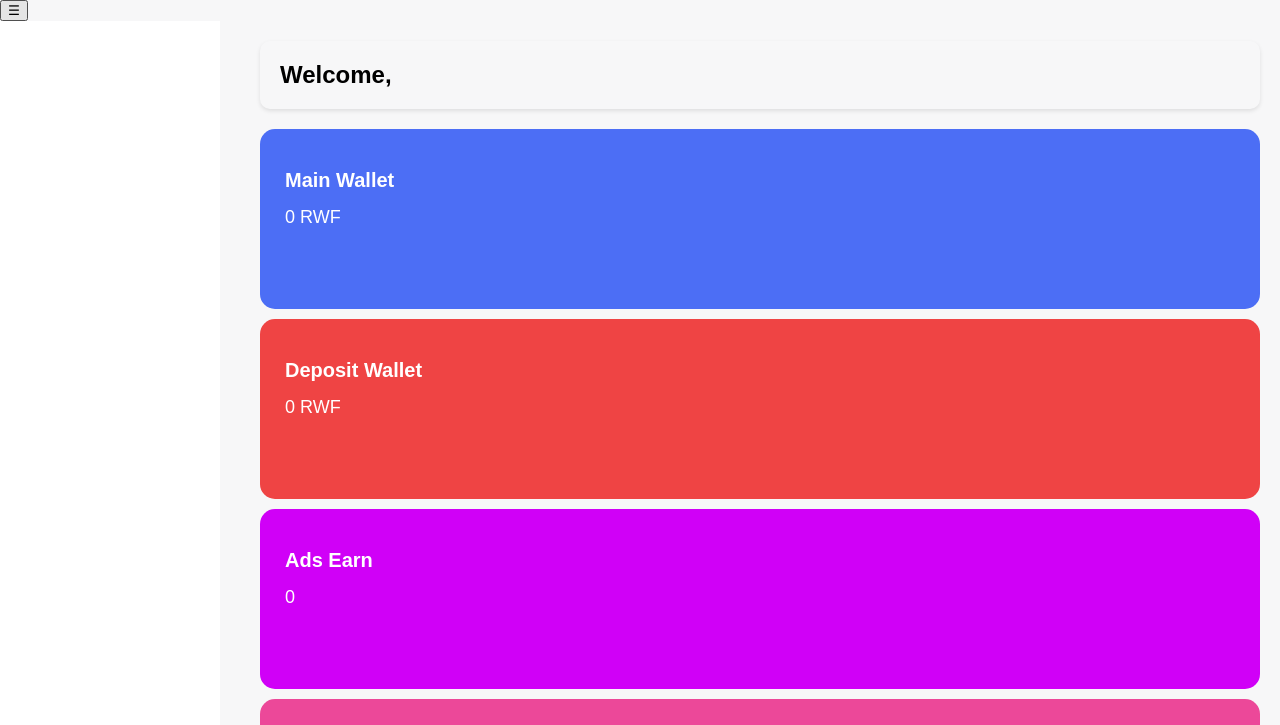
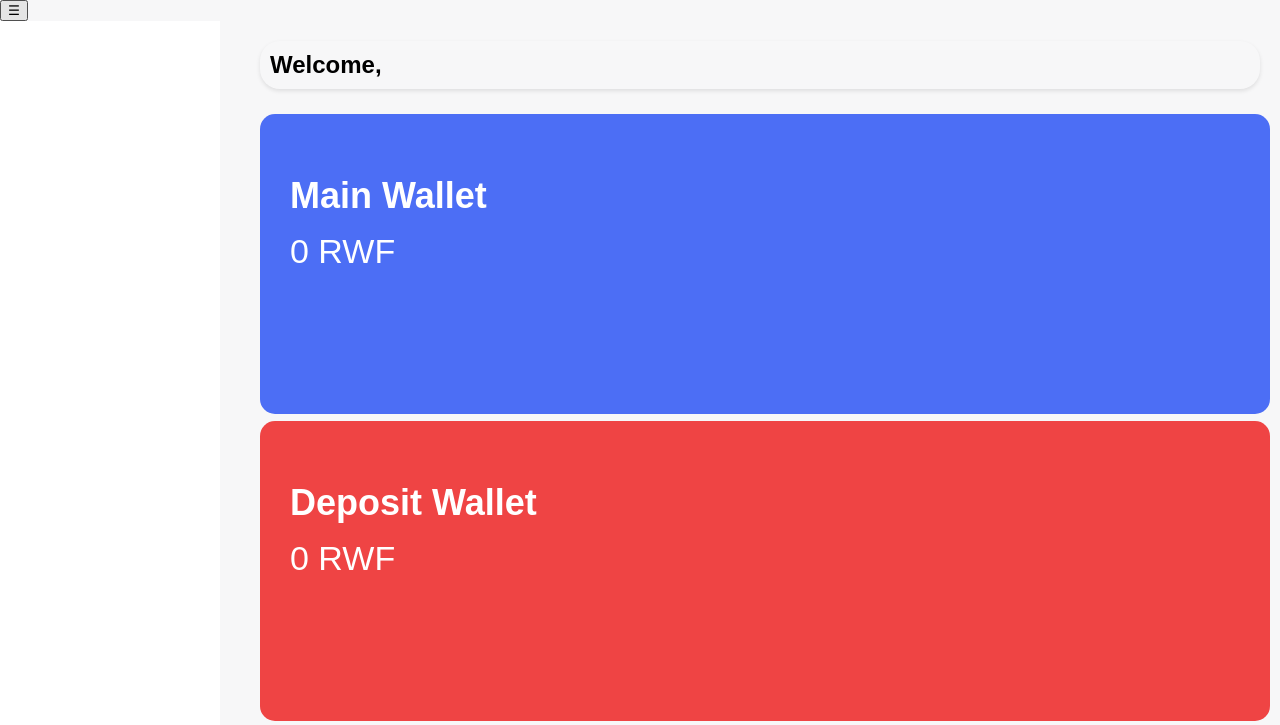
Before and after one commit to bluesticelectronic/dashboard, a plain HTML site: page index.html in a window 1280 px wide. Both pictures are taken after a click on the button "Dashboard". Shown: the top 725 px of the page. Drawn offline with Linux system fonts and the light colour scheme.

Commit message:
Update index.html

```diff
--- a/index.html
+++ b/index.html
@@ -1,3 +1,4 @@
+
 <!DOCTYPE html>
 <html lang="en">
 <head>
@@ -281,26 +282,29 @@
 
 .card {
   display: block;
-  width: 100%;
-  margin: 10px 0;
-  padding: 20px 25px;
+  width: 101%;
+  margin: 7px 0;
+  padding: 25px 30px;
   border-radius: 15px;
   background: #4b3bb3;
   color: white;
   text-align: left;
   box-sizing: border-box;
+  height: 300px;
 }
 
+
 .card h3 {
-  font-size: 20px;
+  font-size: 36px;
   font-weight: bold;
   margin-bottom: 15px;
 }
 
 .card p {
-  font-size: 18px;
+  font-size: 34px;
   margin: 0;
 }
+
 </style>
 
 <!-- Firebase SDKs -->
@@ -332,7 +336,7 @@
       background: none;
       border: none;
       color: white;
-      font-size: 16px;
+      font-size: 20px;
       text-align: left;
       cursor: pointer;
       width: 100%;
@@ -401,7 +405,7 @@
 </div>
 <div class="content">
 
-<div class="topbar" style="display: flex; align-items: center; justify-content: space-between; background: rgba(255, 255, 255, 0); padding: 20px; border-radius: 10px; margin-bottom: 20px;">
+<div class="topbar" style="display: flex; align-items: center; justify-content: space-between; background: rgba(255, 255, 255, 0); padding: 10px; border-radius: 20px; margin-bottom: 25px;">
   <h2 style="margin: 0;">Welcome, </h2>
 
 </div>
@@ -482,15 +486,38 @@
 </script>
 <script>
   function showDashboard() {
+    // Optional: collapse all submenus
     collapseAllSubmenus();
-    document.getElementById('investmentPlansSection').style.display = 'none';
-    document.getElementById('interestLogSection').style.display = 'none';
-    document.getElementById('investmentsSubmenu').style.display = 'none';
-    document.getElementById('interestLogSection').style.display = 'none';document.getElementById('withdrawNowSection').style.display = 'none';
 
-    document.querySelector('.content').style.display = 'block';
-    document.getElementById('investmentPlansSection').style.display = 'none';
+    // Hide all main sections
+    const sectionsToHide = [
+      'investmentPlansSection',
+      'interestLogSection',
+      'investmentsSubmenu',
+      'withdrawNowSection',
+      'withdrawHistorySection',
+      'depositNowSection',
+      'allptcAdsSection',
+      'ptcAdsSection',
+      'ptcClicksSection',
+      'ptcAdsHistorySection',
+      'ptcHistorySection',
+      'referralStatisticSection',
+
+    ];
+
+    sectionsToHide.forEach(id => {
+      const section = document.getElementById(id);
+      if (section) section.style.display = 'none';
+    });
+
+    // Show only the dashboard (main content)
+    const content = document.querySelector('.content');
+    if (content) content.style.display = 'block';
   }
+</script>
+
+}
 </script>
 <div id="interestLogSection" style="display:none; margin: left 10px;px; padding: 20px;">
 <div style="background-color:#4c36d2;color:white;padding:20px;font-size:24px;font-weight:bold;">Interest Log</div>
@@ -802,7 +829,7 @@
     document.getElementById('ptcClicksSection').style.display = 'none';
     document.getElementById('ptcHistorySection').style.display = 'none';
     document.getElementById('withdrawNowSection').style.display = 'none';
-    document.getElementById('withdrawHistorySection').style.display = 'block';
+    document.getElementById('withdrawHistorySection').style.display = 'none';
   }
 </script>
 <div id="withdrawHistorySection" style="display:none; margin-left:2px; padding: 25px;">
@@ -1033,28 +1060,6 @@
     document.getElementById('transactionHistorySection').style.display = 'none';
     document.getElementById('referralStatisticSection').style.display = 'none';
     document.getElementById('profileSection').style.display = 'block';
-  }
-</script>
-<div id="changePasswordSection" style="display:none; margin-left:5px; padding: 20px;">
-<div style="background: white; padding: 30px; border-radius: 15px; width: 380px; box-shadow: 0 2px 8px rgba(0,0,0,0.05); margin: auto;">
-<h2 style="margin-bottom: 20px;">Change Password</h2>
-<label>Current Password:</label>
-<input placeholder="Current Password" style="width:100%; padding:12px; margin-bottom: 5px;" type="password"/>
-<label>New Password:</label>
-<input placeholder="New Password" style="width:100%; padding:12px; margin-bottom: 10px;" type="password"/>
-<label>Confirm Password:</label>
-<input placeholder="Confirm Password" style="width:100%; padding:12px; margin-bottom: 20px;" type="password"/>
-<button style="background: #4c36d2; color: white; padding: 15px 30px; border: none; border-radius: 12px; font-size: 16px; cursor: pointer;">Change Password</button>
-</div>
-</div>
-<script>
-function showChangePassword() {
-    if (window.innerWidth <= 768) {
-  document.querySelector('.sidebar').classList.remove('active');
-} else {
-  document.querySelector('.sidebar').style.display = 'none';
-}
-    collapseAllSubmenus();
     document.getElementById('investmentPlansSection').style.display = 'none';
     document.getElementById('interestLogSection').style.display = 'none';
     document.getElementById('investmentsSubmenu').style.display = 'none';
@@ -1118,13 +1123,6 @@ function showChangePassword() {
   }
 </script>
 
-
-<form id="registerForm" style="margin: 40px;">
-  <input type="text" id="username" placeholder="Username" required style="padding: 10px; margin-right: 10px;" />
-  <input type="email" id="email" placeholder="Email" required style="padding: 10px; margin-right: 10px;" />
-  <button type="submit" style="padding: 10px 20px;">Register</button>
-</form>
-
 <script>
   document.getElementById("registerForm").addEventListener("submit", function(e) {
     e.preventDefault();
```
